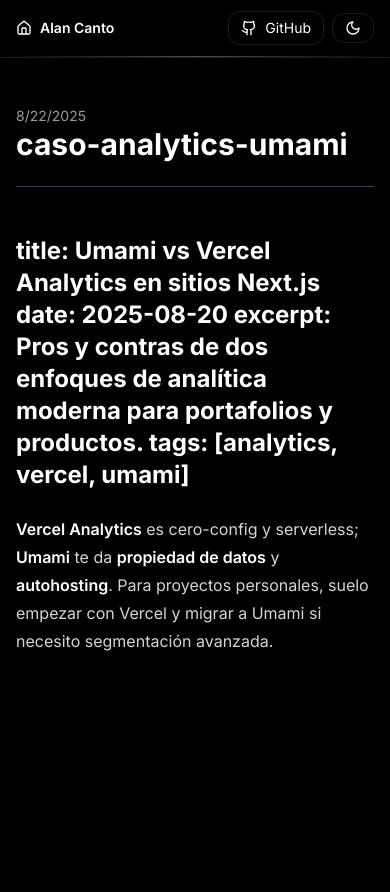
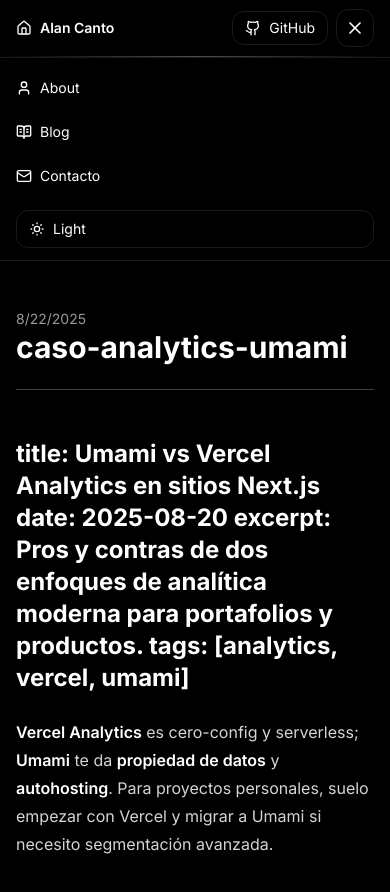
Before and after one commit to ajoca/Portfoliov2, a Next.js app: page /blog/caso-analytics-umami in a window 390 px wide. Both pictures are taken after a click on the button "Abrir menú". Shown: the top 892 px of the page. Before the commit the page ends 844 px from the top, so only its background shows below. Built offline with nearby package versions, Linux system fonts and the light colour scheme; no server answers.

Commit message:
fix mobile problem

```diff
--- a/components/Nav.tsx
+++ b/components/Nav.tsx
@@ -1,40 +1,97 @@
-
 'use client'
 import Link from 'next/link'
 import { useTheme } from 'next-themes'
-import { Github, Moon, SunMedium, Mail, Home, BookOpenText, User } from 'lucide-react'
-import { motion } from 'framer-motion'
+import { Github, Moon, SunMedium, Mail, Home, BookOpenText, User, Menu, X } from 'lucide-react'
+import { motion, AnimatePresence } from 'framer-motion'
+import { useState } from 'react'
 
 export default function Nav() {
   const { theme, setTheme } = useTheme()
+  const [open, setOpen] = useState(false)
+
   return (
     <nav className="sticky top-0 z-40 w-full border-b border-white/10 bg-black/60 backdrop-blur-md">
       <div className="mx-auto max-w-6xl px-4 sm:px-6 lg:px-8 h-14 flex items-center justify-between">
+        {/* Brand */}
         <div className="flex items-center gap-6">
           <Link href="/" className="flex items-center gap-2 text-sm font-semibold text-white">
             <Home className="h-4 w-4" /> <span>Alan Canto</span>
           </Link>
+
+          {/* Links desktop */}
           <div className="hidden sm:flex items-center gap-4 text-sm text-white/80">
             <Link href="/about" className="hover:text-white flex items-center gap-1"><User className="h-4 w-4" /> About</Link>
             <Link href="/blog" className="hover:text-white flex items-center gap-1"><BookOpenText className="h-4 w-4" /> Blog</Link>
             <Link href="/contact" className="hover:text-white flex items-center gap-1"><Mail className="h-4 w-4" /> Contacto</Link>
           </div>
         </div>
+
+        {/* Actions */}
         <div className="flex items-center gap-2">
-          <a href="https://github.com/ajoca" target="_blank" className="rounded-xl border border-white/10 px-3 py-1.5 text-sm hover:bg-white/5 flex items-center gap-2">
+          <a
+            href="https://github.com/ajoca"
+            target="_blank"
+            className="rounded-xl border border-white/10 px-3 py-1.5 text-sm hover:bg-white/5 flex items-center gap-2"
+          >
             <Github className="h-4 w-4" /> GitHub
           </a>
+
+          {/* Theme toggle */}
           <button
-            className="rounded-xl border border-white/10 px-3 py-1.5 text-sm hover:bg-white/5 flex items-center gap-2"
+            className="hidden sm:flex rounded-xl border border-white/10 px-3 py-1.5 text-sm hover:bg-white/5 items-center gap-2"
             onClick={() => setTheme(theme === 'dark' ? 'light' : 'dark')}
             aria-label="Toggle theme"
           >
             {theme === 'dark' ? <SunMedium className="h-4 w-4" /> : <Moon className="h-4 w-4" />}
             <span className="hidden sm:inline">{theme === 'dark' ? 'Light' : 'Dark'}</span>
           </button>
+
+          {/* Mobile menu button */}
+          <button
+            className="sm:hidden rounded-xl border border-white/10 p-2 hover:bg-white/5"
+            onClick={() => setOpen((v) => !v)}
+            aria-label="Abrir menú"
+          >
+            {open ? <X className="h-5 w-5" /> : <Menu className="h-5 w-5" />}
+          </button>
         </div>
       </div>
+
+      {/* Linea glow */}
       <motion.div className="h-px w-full bg-gradient-to-r from-transparent via-white/30 to-transparent" layoutId="nav-underline" />
+
+      {/* Mobile menu */}
+      <AnimatePresence>
+        {open && (
+          <motion.div
+            initial={{ opacity: 0, y: -6 }}
+            animate={{ opacity: 1, y: 0 }}
+            exit={{ opacity: 0, y: -6 }}
+            className="sm:hidden border-t border-white/10 bg-black/85 backdrop-blur-md"
+          >
+            <div className="mx-auto max-w-6xl px-4 py-3 flex flex-col gap-2 text-sm">
+              <Link href="/about" onClick={() => setOpen(false)} className="flex items-center gap-2 py-2">
+                <User className="h-4 w-4" /> About
+              </Link>
+              <Link href="/blog" onClick={() => setOpen(false)} className="flex items-center gap-2 py-2">
+                <BookOpenText className="h-4 w-4" /> Blog
+              </Link>
+              <Link href="/contact" onClick={() => setOpen(false)} className="flex items-center gap-2 py-2">
+                <Mail className="h-4 w-4" /> Contacto
+              </Link>
+
+              {/* Toggle de tema también en mobile */}
+              <button
+                className="mt-2 inline-flex items-center gap-2 rounded-xl border border-white/10 px-3 py-2 hover:bg-white/5"
+                onClick={() => { setTheme(theme === 'dark' ? 'light' : 'dark'); setOpen(false) }}
+              >
+                {theme === 'dark' ? <SunMedium className="h-4 w-4" /> : <Moon className="h-4 w-4" />}
+                {theme === 'dark' ? 'Light' : 'Dark'}
+              </button>
+            </div>
+          </motion.div>
+        )}
+      </AnimatePresence>
     </nav>
   )
 }
```
